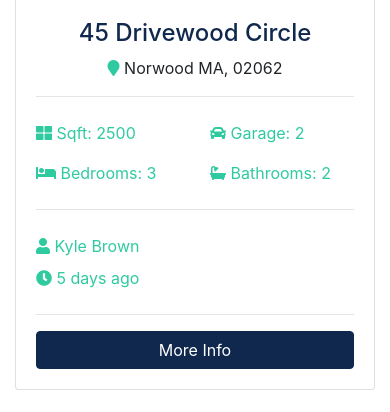
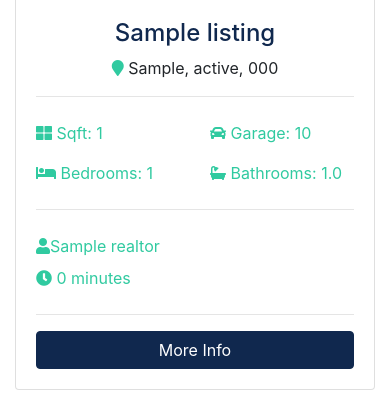
Before and after one commit to StevenYangSX/realtor-app, a Django app: page / in a window 390 px wide. Shown: the part 1194-1606 px from the top of the page. Run offline with Django 3.2, Linux system fonts and the light colour scheme; tables that the repository leaves empty hold one stand-in row (values such as "Sample post"); grey boxes marked "Sample" are stand-in pictures; some libraries are stand-ins or nearby versions.

Commit message:
Implemented dynamic index and about page. Also added pagination for listings

```diff
--- a/pages/views.py
+++ b/pages/views.py
@@ -1,11 +1,28 @@
 from django.shortcuts import render
 from django.http import HttpResponse
+from listings.models import Listing
+from realtors.models import Realtor
 # Create your views here.
 
 
 def index(request):
-    return render(request, 'pages/index.html')
+    listings = Listing.objects.order_by(
+        '-list_date').filter(is_published=True)[:3]
+
+    context = {
+        'listings': listings
+    }
+    return render(request, 'pages/index.html', context)
 
 
 def about(request):
-    return render(request, 'pages/about.html')
+    realtors = Realtor.objects.order_by('-hire_date')
+
+    # get MVP realtor
+    mvp_realtors = Realtor.objects.all().filter(is_mvp=True)
+
+    context = {
+        'realtors': realtors,
+        'mvp_realtors': mvp_realtors
+    }
+    return render(request, 'pages/about.html', context)
--- a/templates/pages/index.html
+++ b/templates/pages/index.html
@@ -1,5 +1,5 @@
 {% extends 'base.html'%}
-
+{% load humanize %}
 {% block content %}
 
 <!-- Showcase -->
@@ -133,138 +133,63 @@
     <div class="container">
         <h3 class="text-center mb-3">Latest Listings</h3>
         <div class="row">
+
+            {% if listings %}
+            {% for listing in listings %}
             <!-- Listing 1 -->
             <div class="col-md-6 col-lg-4 mb-4">
                 <div class="card listing-preview">
-                    <img class="card-img-top" src="assets/img/homes/home-1.jpg" alt="">
+                    <img class="card-img-top" src="{{listing.photo_main.url}}" alt="">
                     <div class="card-img-overlay">
                         <h2>
-                            <span class="badge badge-secondary text-white">$490,000</span>
+                            <span class="badge badge-secondary text-white">${{listing.price | intcomma}}</span>
                         </h2>
                     </div>
                     <div class="card-body">
                         <div class="listing-heading text-center">
-                            <h4 class="text-primary">45 Drivewood Circle</h4>
+                            <h4 class="text-primary">{{ listing.title }}</h4>
                             <p>
-                                <i class="fas fa-map-marker text-secondary"></i> Norwood MA, 02062</p>
+                                <i class="fas fa-map-marker text-secondary"></i> {{ listing.city }},
+                                {{ listing.state }}, {{ listing.zipcode }}</p>
                         </div>
                         <hr>
                         <div class="row py-2 text-secondary">
                             <div class="col-6">
-                                <i class="fas fa-th-large"></i> Sqft: 2500</div>
+                                <i class="fas fa-th-large"></i> Sqft: {{ listing.sqft }}</div>
                             <div class="col-6">
-                                <i class="fas fa-car"></i> Garage: 2</div>
+                                <i class="fas fa-car"></i> Garage: {{ listing.garage }}</div>
                         </div>
                         <div class="row py-2 text-secondary">
                             <div class="col-6">
-                                <i class="fas fa-bed"></i> Bedrooms: 3</div>
+                                <i class="fas fa-bed"></i> Bedrooms: {{ listing.bedrooms }}</div>
                             <div class="col-6">
-                                <i class="fas fa-bath"></i> Bathrooms: 2</div>
+                                <i class="fas fa-bath"></i> Bathrooms: {{ listing.bathrooms }}</div>
                         </div>
                         <hr>
                         <div class="row py-2 text-secondary">
                             <div class="col-6">
-                                <i class="fas fa-user"></i> Kyle Brown</div>
+                                <i class="fas fa-user"></i>{{ listing.realtor }}</div>
                         </div>
                         <div class="row text-secondary pb-2">
                             <div class="col-6">
-                                <i class="fas fa-clock"></i> 5 days ago</div>
+                                <i class="fas fa-clock"></i> {{ listing.list_date | timesince }}</div>
                         </div>
                         <hr>
-                        <a href="listing.html" class="btn btn-primary btn-block">More Info</a>
+                        <a href="{% url 'listing' listing.id %}" class="btn btn-primary btn-block">More Info</a>
                     </div>
                 </div>
             </div>
-
-            <!-- Listing 2 -->
-            <div class="col-md-6 col-lg-4 mb-4">
-                <div class="card listing-preview">
-                    <img class="card-img-top" src="assets/img/homes/home-2.jpg" alt="">
-                    <div class="card-img-overlay">
-                        <h2>
-                            <span class="badge badge-secondary text-white">$550,000</span>
-                        </h2>
-                    </div>
-                    <div class="card-body">
-                        <div class="listing-heading text-center">
-                            <h4 class="text-primary">18 Jefferson Lane</h4>
-                            <p>
-                                <i class="fas fa-map-marker text-secondary"></i> Woburn MA, 01801</p>
-                        </div>
-                        <hr>
-                        <div class="row py-2 text-secondary">
-                            <div class="col-6">
-                                <i class="fas fa-th-large"></i> Sqft: 3200</div>
-                            <div class="col-6">
-                                <i class="fas fa-car"></i> Garage: 1</div>
-                        </div>
-                        <div class="row py-2 text-secondary">
-                            <div class="col-6">
-                                <i class="fas fa-bed"></i> Bedrooms: 4</div>
-                            <div class="col-6">
-                                <i class="fas fa-bath"></i> Bathrooms: 2.5</div>
-                        </div>
-                        <hr>
-                        <div class="row py-2 text-secondary">
-                            <div class="col-6">
-                                <i class="fas fa-user"></i> Mark Hudson</div>
-                        </div>
-                        <div class="row text-secondary pb-2">
-                            <div class="col-6">
-                                <i class="fas fa-clock"></i> 5 days ago</div>
-                        </div>
-                        <hr>
-                        <a href="listing.html" class="btn btn-primary btn-block">More Info</a>
-                    </div>
-                </div>
+            {% endfor %}
+            {% else %}
+            <div class="col-md-12">
+                <p>No Listings Available</p>
             </div>
-
-            <!-- Listing 3 -->
-            <div class="col-md-6 col-lg-4 mb-4">
-                <div class="card listing-preview">
-                    <img class="card-img-top" src="assets/img/homes/home-3.jpg" alt="">
-                    <div class="card-img-overlay">
-                        <h2>
-                            <span class="badge badge-secondary text-white">$580,000</span>
-                        </h2>
-                    </div>
-                    <div class="card-body">
-                        <div class="listing-heading text-center">
-                            <h4 class="text-primary">187 Woodrow Street</h4>
-                            <p>
-                                <i class="fas fa-map-marker text-secondary"></i> Salem MA, 01915</p>
-                        </div>
-                        <hr>
-                        <div class="row py-2 text-secondary">
-                            <div class="col-6">
-                                <i class="fas fa-th-large"></i> Sqft: 3107</div>
-                            <div class="col-6">
-                                <i class="fas fa-car"></i> Garage: 0</div>
-                        </div>
-                        <div class="row py-2 text-secondary">
-                            <div class="col-6">
-                                <i class="fas fa-bed"></i> Bedrooms: 4</div>
-                            <div class="col-6">
-                                <i class="fas fa-bath"></i> Bathrooms: 3</div>
-                        </div>
-                        <hr>
-                        <div class="row py-2 text-secondary">
-                            <div class="col-6">
-                                <i class="fas fa-user"></i> Mark Hudson</div>
-                        </div>
-                        <div class="row text-secondary pb-2">
-                            <div class="col-6">
-                                <i class="fas fa-clock"></i> 5 days ago</div>
-                        </div>
-                        <hr>
-                        <a href="listing.html" class="btn btn-primary btn-block">More Info</a>
-                    </div>
-                </div>
-            </div>
-
+            {% endif %}
         </div>
     </div>
 </section>
+
+
 
 <section id="services" class="py-5 bg-secondary text-white">
     <div class="container">
```
Also changed, not shown: listings/views.py (+8 -3 lines), templates/listings/listings.html (+48 -13 lines), templates/pages/about.html (+26 -29 lines).
